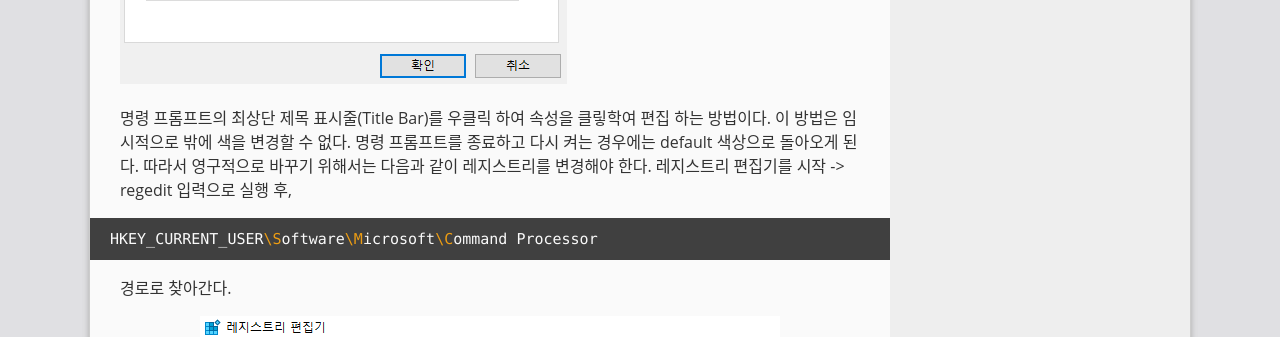
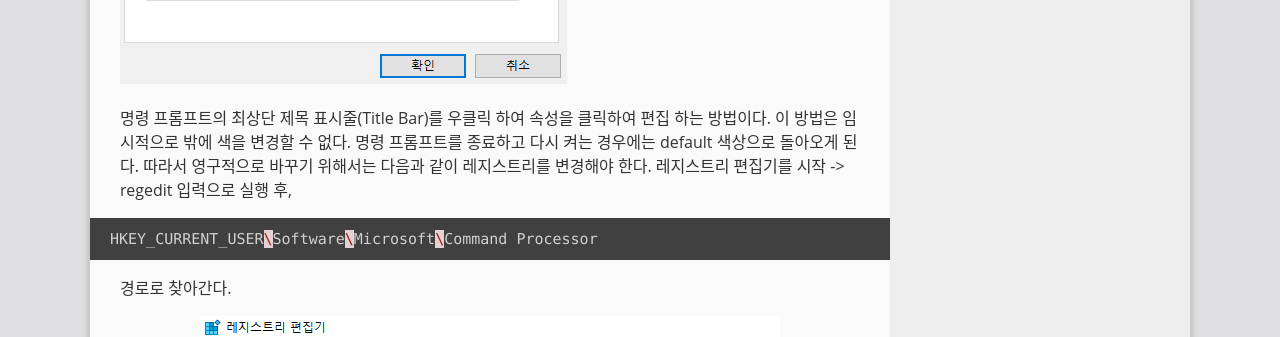
Before and after one commit to gloomydumber/copy, a Jekyll site: the page built from _posts/2020-02-21-cmdcolor.md, in a window 1280 px wide. Shown: the part 1178-1515 px from the top of the page. Built offline with Jekyll 4.4.1, drawn with Linux system fonts in a browser that asks for light colours; comment, search, counter and statistics services are not loaded.

Commit message:
postmodded

````diff
--- a/_posts/2020-02-21-cmdcolor.md
+++ b/_posts/2020-02-21-cmdcolor.md
@@ -21,9 +21,9 @@ Windows의 명령 프롬프트의 Text 및 Background color를 영구적으로
 ![tempfirst](/assets/posts/2020-02-21-cmdcolor/tempfirst.png)
 ![tempsecond](/assets/posts/2020-02-21-cmdcolor/tempsecond.png)
 
-명령 프롬프트의 최상단 제목 표시줄(Title Bar)를 우클릭 하여 속성을 클맇학여 편집 하는 방법이다. 이 방법은 임시적으로 밖에 색을 변경할 수 없다. 명령 프롬프트를 종료하고 다시 켜는 경우에는 default 색상으로 돌아오게 된다. 따라서 영구적으로 바꾸기 위해서는 다음과 같이 레지스트리를 변경해야 한다. 레지스트리 편집기를 시작 -> regedit 입력으로 실행 후,
+명령 프롬프트의 최상단 제목 표시줄(Title Bar)를 우클릭 하여 속성을 클릭하여 편집 하는 방법이다. 이 방법은 임시적으로 밖에 색을 변경할 수 없다. 명령 프롬프트를 종료하고 다시 켜는 경우에는 default 색상으로 돌아오게 된다. 따라서 영구적으로 바꾸기 위해서는 다음과 같이 레지스트리를 변경해야 한다. 레지스트리 편집기를 시작 -> regedit 입력으로 실행 후,
 
-```bash
+```cpp
 HKEY_CURRENT_USER\Software\Microsoft\Command Processor
 ```
 
````
